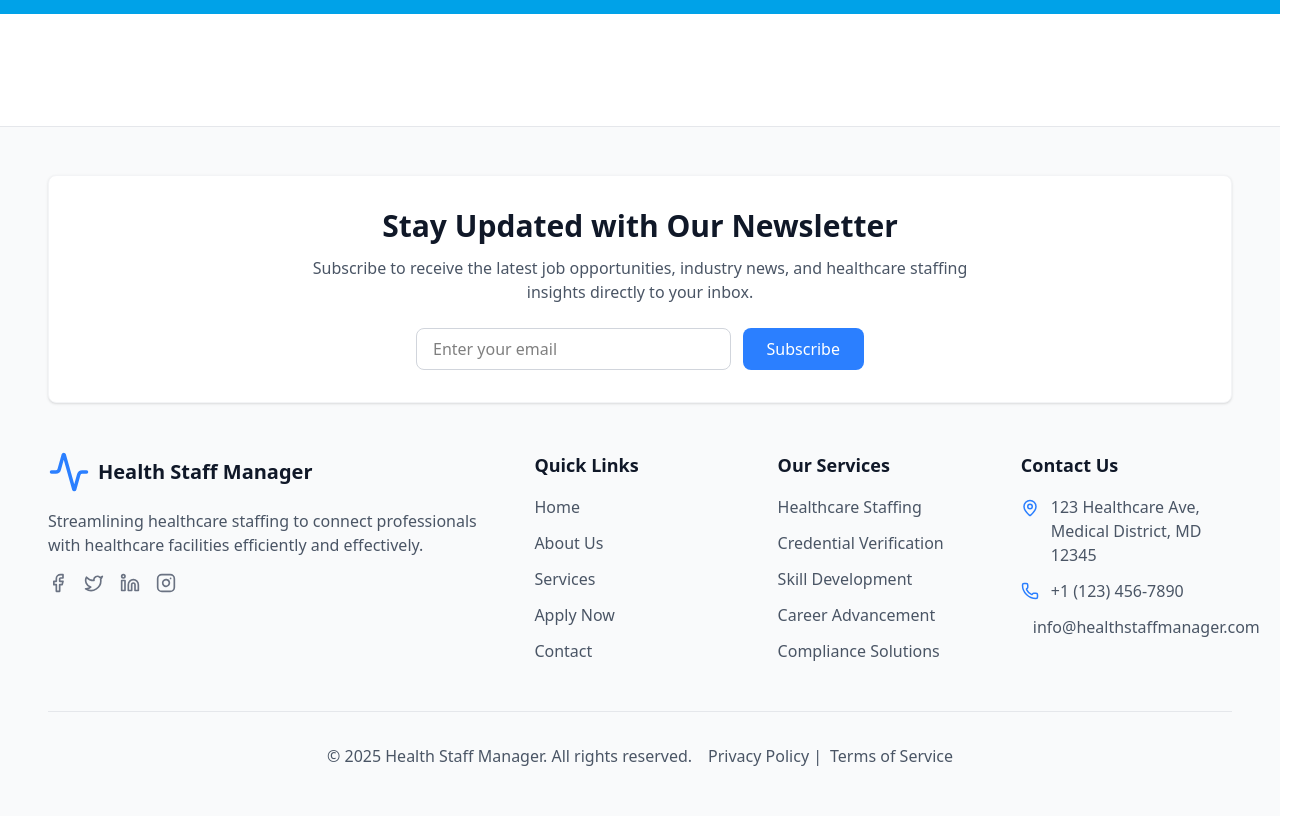
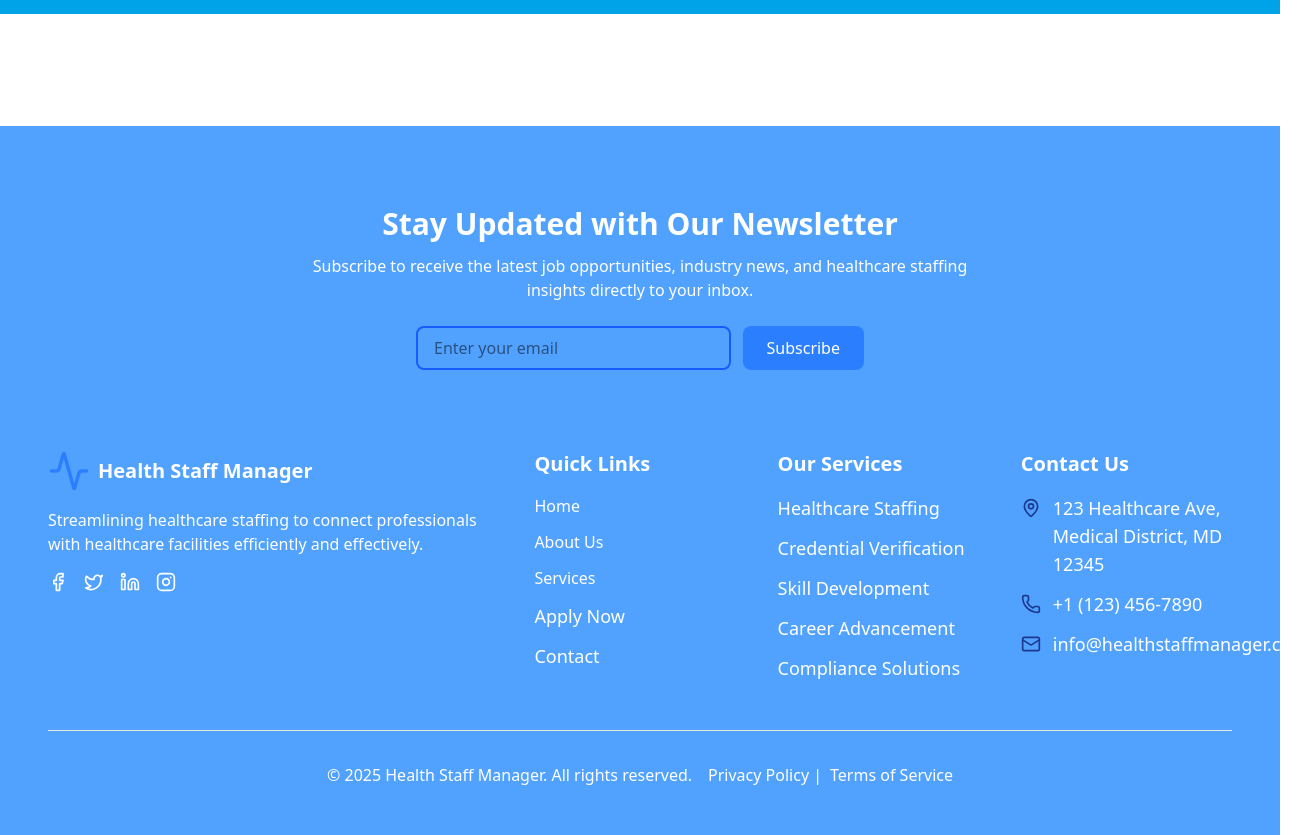
Before and after one commit to Interface-corporation/Heath_staff_management_fn-, a React (Vite) app: page / in a window 1280 px wide. Shown: the part 3140-3975 px from the top of the page, 1308 px wide, since content can reach past the window. Built offline with nearby package versions, Linux system fonts and the light colour scheme.

Commit message:
ft:added side bar

```diff
--- a/src/components/layout/Footer.jsx
+++ b/src/components/layout/Footer.jsx
@@ -23,15 +23,15 @@ const Footer = () => {
   };
 
   return (
-    <footer className="bg-gray-50 border-t border-gray-200 mt-28">
+    <footer className="bg-blue-400 mt-28">
       <Container className="py-12 px-4 sm:px-6 lg:px-8">
-        {/* Newsletter Section */}
-        <div className="mb-12 bg-white rounded-lg shadow-sm p-6 sm:p-8 border border-gray-100">
+
+        <div className="mb-12 p-6 sm:p-8  ">
           <div className="max-w-4xl mx-auto text-center">
-            <h2 className="text-2xl sm:text-3xl font-bold text-gray-900 mb-3">
+            <h2 className="text-2xl sm:text-3xl font-extrabold text-white mb-3">
               Stay Updated with Our Newsletter
             </h2>
-            <p className="text-gray-600 max-w-2xl mx-auto mb-6">
+            <p className="text-white max-w-2xl mx-auto mb-6">
               Subscribe to receive the latest job opportunities, industry news,
               and healthcare staffing insights directly to your inbox.
             </p>
@@ -51,7 +51,7 @@ const Footer = () => {
                   value={email}
                   onChange={(e) => setEmail(e.target.value)}
                   placeholder="Enter your email"
-                  className="flex-grow px-4 py-2 border border-gray-300 rounded-lg focus:ring-2 focus:ring-blue-500 focus:border-blue-500 outline-none transition-all"
+                  className="flex-grow px-4 py-2 border-2 border-blue-600 rounded-lg focus:ring-2 focus:ring-blue-500 focus:border-blue-500 outline-none transition-all"
                   required
                 />
                 <button
@@ -71,13 +71,13 @@ const Footer = () => {
             <div className="flex items-center">
               <Link to="/" className="flex-shrink-0 flex items-center">
                 <Activity size={42} className="text-blue-500" />
-                <span className="ml-2 text-xl font-bold text-gray-900">
+                <span className="ml-2 text-xl font-extrabold text-white">
                   Health Staff Manager
                 </span>
               </Link>
             </div>
 
-            <p className="text-gray-600">
+            <p className="text-white">
               Streamlining healthcare staffing to connect professionals with
               healthcare facilities efficiently and effectively.
             </p>
@@ -85,25 +85,25 @@ const Footer = () => {
             <div className="flex space-x-4">
               <a
                 href="#"
-                className="text-gray-500 hover:text-blue-600 transition-colors"
+                className="text-white hover:text-blue-600 transition-colors"
               >
                 <Facebook size={20} />
               </a>
               <a
                 href="#"
-                className="text-gray-500 hover:text-blue-600 transition-colors"
+                className="text-white hover:text-blue-600 transition-colors"
               >
                 <Twitter size={20} />
               </a>
               <a
                 href="#"
-                className="text-gray-500 hover:text-blue-600 transition-colors"
+                className="text-white hover:text-blue-600 transition-colors"
               >
                 <Linkedin size={20} />
               </a>
               <a
                 href="#"
-                className="text-gray-500 hover:text-blue-600 transition-colors"
+                className="text-white hover:text-blue-600 transition-colors"
               >
                 <Instagram size={20} />
               </a>
@@ -111,14 +111,14 @@ const Footer = () => {
           </div>
 
           <div>
-            <h3 className="text-lg font-semibold text-gray-900 mb-4">
+            <h3 className="text-xl font-extrabold text-white mb-4">
               Quick Links
             </h3>
             <ul className="space-y-3">
               <li>
                 <Link
                   to="/"
-                  className="text-gray-600 hover:text-blue-600 transition-colors"
+                  className="text-white hover:text-blue-600 transition-colors"
                 >
                   Home
                 </Link>
@@ -126,7 +126,7 @@ const Footer = () => {
               <li>
                 <Link
                   to="/about"
-                  className="text-gray-600 hover:text-blue-600 transition-colors"
+                  className="text-white hover:text-blue-600 transition-colors"
                 >
                   About Us
                 </Link>
@@ -134,7 +134,7 @@ const Footer = () => {
               <li>
                 <Link
                   to="/services"
-                  className="text-gray-600 hover:text-blue-600 transition-colors"
+                  className="text-white hover:text-blue-600 transition-colors"
                 >
                   Services
                 </Link>
@@ -142,7 +142,7 @@ const Footer = () => {
               <li>
                 <Link
                   to="/register"
-                  className="text-gray-600 hover:text-blue-600 transition-colors"
+                  className="text-white text-lg hover:text-blue-600 transition-colors"
                 >
                   Apply Now
                 </Link>
@@ -150,7 +150,7 @@ const Footer = () => {
               <li>
                 <Link
                   to="/contact"
-                  className="text-gray-600 hover:text-blue-600 transition-colors"
+                  className="text-white text-lg hover:text-blue-600 transition-colors"
                 >
                   Contact
                 </Link>
@@ -159,14 +159,14 @@ const Footer = () => {
           </div>
 
           <div>
-            <h3 className="text-lg font-semibold text-gray-900 mb-4">
+            <h3 className=" text-white text-xl font-extrabold mb-4">
               Our Services
             </h3>
             <ul className="space-y-3">
               <li>
                 <Link
                   to="#"
-                  className="text-gray-600 hover:text-blue-600 transition-colors"
+                  className="text-white text-lg hover:text-blue-600 transition-colors"
                 >
                   Healthcare Staffing
                 </Link>
@@ -174,7 +174,7 @@ const Footer = () => {
               <li>
                 <Link
                   to="#"
-                  className="text-gray-600 hover:text-blue-600 transition-colors"
+                  className="text-white text-lg hover:text-blue-600 transition-colors"
                 >
                   Credential Verification
                 </Link>
@@ -182,7 +182,7 @@ const Footer = () => {
               <li>
                 <Link
                   to="#"
-                  className="text-gray-600 hover:text-blue-600 transition-colors"
+                  className="text-white text-lg hover:text-blue-600 transition-colors"
                 >
                   Skill Development
                 </Link>
@@ -190,7 +190,7 @@ const Footer = () => {
               <li>
                 <Link
                   to="#"
-                  className="text-gray-600 hover:text-blue-600 transition-colors"
+                  className="text-white text-lg hover:text-blue-600 transition-colors"
                 >
                   Career Advancement
                 </Link>
@@ -198,7 +198,7 @@ const Footer = () => {
               <li>
                 <Link
                   to="#"
-                  className="text-gray-600 hover:text-blue-600 transition-colors"
+                  className="text-white text-lg hover:text-blue-600 transition-colors"
                 >
                   Compliance Solutions
                 </Link>
@@ -207,33 +207,33 @@ const Footer = () => {
           </div>
 
           <div className="md:col-span-2 lg:col-span-1">
-            <h3 className="text-lg font-semibold text-gray-900 mb-4">
+            <h3 className=" text-white text-xl font-extrabold mb-4">
               Contact Us
             </h3>
             <ul className="space-y-3">
               <li className="flex items-start">
                 <MapPin
-                  size={18}
-                  className="mr-3 text-blue-500 flex-shrink-0 mt-1"
+                  size={20}
+                  className="mr-3 text-blue-900 flex-shrink-0 mt-1"
                 />
-                <span className="text-gray-600">
+                <span className="text-white text-lg">
                   123 Healthcare Ave, Medical District, MD 12345
                 </span>
               </li>
               <li className="flex items-center">
-                <Phone size={18} className="mr-3 text-blue-500" />
+                <Phone size={20} className="mr-3 text-blue-900 flex-shrink-0" />
                 <Link
                   to="tel:+11234567890"
-                  className="text-gray-600 hover:text-blue-500 transition-colors"
+                  className="text-white text-lg hover:text-blue-500 transition-colors"
                 >
                   +1 (123) 456-7890
                 </Link>
               </li>
               <li className="flex items-center">
-                <Mail size={18} className="mr-3 text-blue-500" />
+                <Mail size={20} className="mr-3 text-blue-900 flex-shrink-0" />
                 <Link
                   to="mailto:info@healthstaffmanager.com"
-                  className="text-gray-600 hover:text-blue-500 transition-colors"
+                  className="text-white text-lg hover:text-blue-500 transition-colors"
                 >
                   info@healthstaffmanager.com
                 </Link>
@@ -243,7 +243,7 @@ const Footer = () => {
         </div>
 
         <div className="mt-12 pt-8 border-t border-gray-200">
-          <p className="text-gray-600 text-center text-sm md:text-base">
+          <p className="text-white text-lg text-center  md:text-base">
             © {new Date().getFullYear()} Health Staff Manager. All rights
             reserved.
             <span className="block sm:inline-block sm:ml-4 mt-2 sm:mt-0">
```
